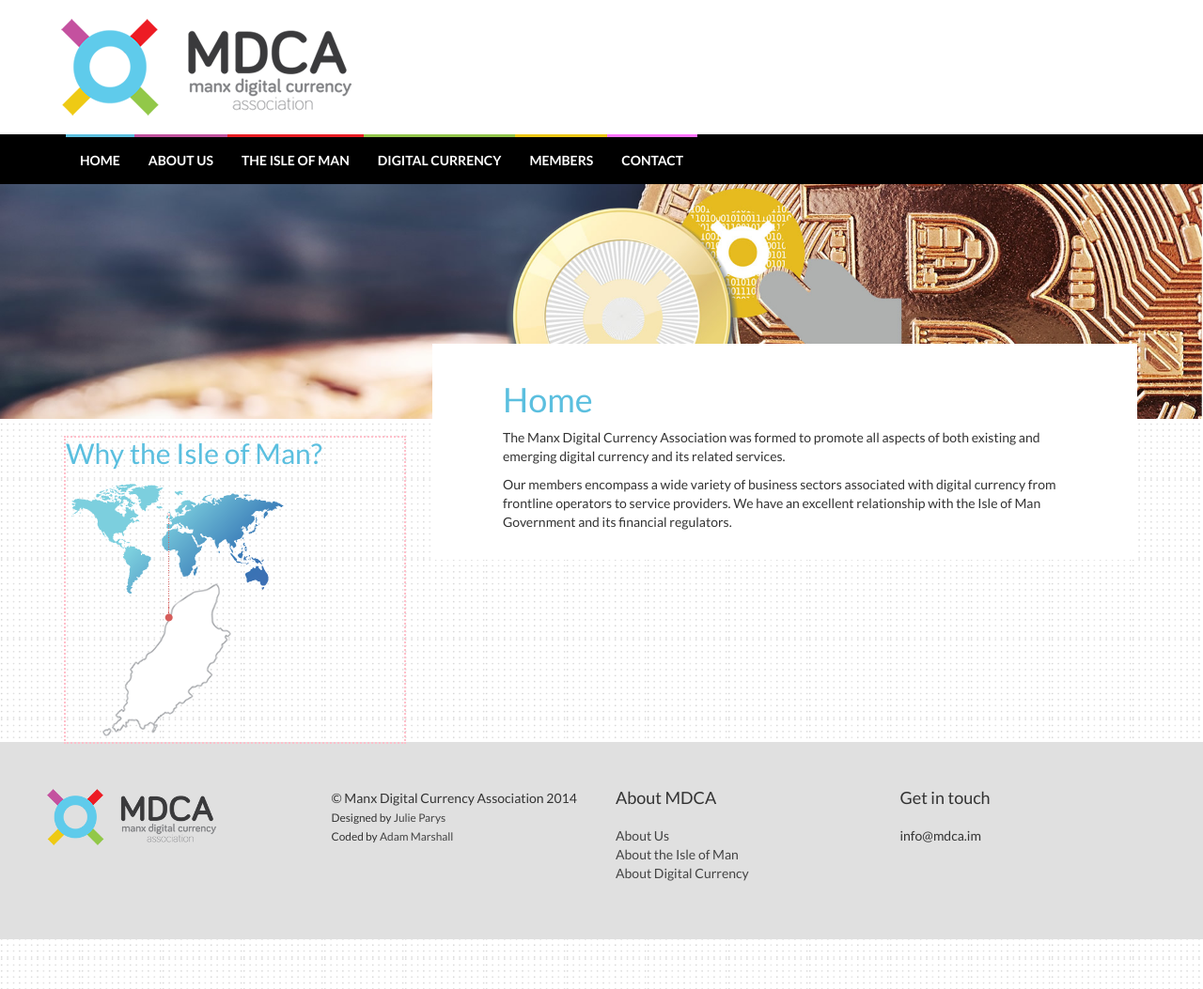
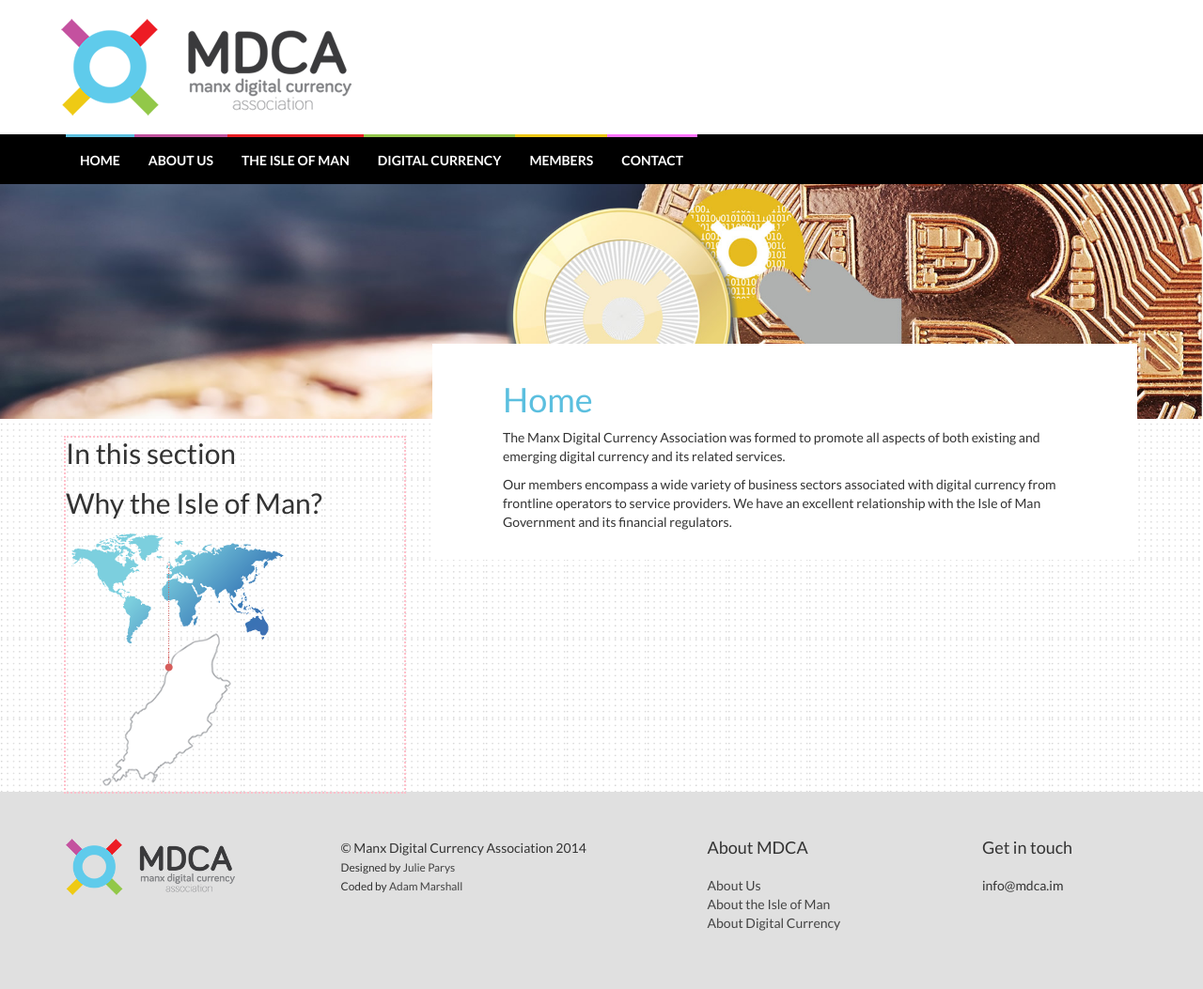
Before and after one commit to Julieparys/MDCA, a Jekyll site: the page built from src/index.md, in a window 1280 px wide. Shown: the whole page at 94% size. Built offline with Jekyll 4.4.1, drawn with Linux system fonts in a browser that asks for light colours; Markdown is read by kramdown in place of the engine named in the settings.

Commit message:
Some minor modifications to footer and styles

```diff
--- a/src/_includes/footer.html
+++ b/src/_includes/footer.html
@@ -1,9 +1,10 @@
 <div class="footer">
+	<div class="container">
 		<div class="row">
 			<div class="col-xs-6 col-sm-3">
 				<img src="/img/assets/MDCALogo.small.png" alt="{{site.name}}" />
 			</div>
-		<div class="col-xs-6 col-sm-3">
+			<div class="col-xs-6 col-sm-4">
 				&copy; {{site.name}} {{ site.time | date: "%Y" }}<br>
 				<small>
 					Designed by <a href="http://julieparys.com">Julie Parys</a><br>
@@ -18,7 +19,7 @@
 					<li><a href="/digital-currency/">About Digital Currency</a></li>
 				</ul>
 			</div>
-		<div class="col-xs-6 col-sm-3">
+			<div class="col-xs-6 col-sm-2">
 				<h4>Get in touch</h4>
 				<ul>
 					<li>info@mdca.im</li>
@@ -26,3 +27,4 @@
 			</div>
 		</div>
 	</div>
+</div>
--- a/src/_layouts/default.html
+++ b/src/_layouts/default.html
@@ -23,6 +23,8 @@
 				<!-- sidebar area -->
 				<div class="col-md-4 col-md-pull-8">
 					<div class="sidebarWrapper">
+						<h2>In this section</h2>
+
 						<h2>Why the Isle of Man?</h2>
 						<div class="isleOfManMap">
 						<img src="/img/MAP.fw.png" />
--- a/src/_sass/src/screen.sass
+++ b/src/_sass/src/screen.sass
@@ -45,8 +45,10 @@ html
 			position: relative
 			top: -80px
 			padding: 20px 10%
-		.sidebarWrapper
+		.container .sidebarWrapper
 			outline: 2px dotted pink
+			h1, h2
+				color: #333
 		h1, h2
 			color: $cyan
 	// Site header
--- a/src/css/screen.css
+++ b/src/css/screen.css
@@ -2,7 +2,8 @@
 /* @author Adam Marshall <adam@appsynergy.net> @designer Julie Parys <julie.parys@arts-interactive.com> @copyright Adam Marshall, MDCA 2014 */
 html body { background-color: white; background-image: url("../img/assets/background.fw.png"); background-repeat: repeat; background-position: left top; font-family: Lato, sans-serif; }
 html body .mainContentWrapper { background-color: white; position: relative; top: -80px; padding: 20px 10%; }
-html body .sidebarWrapper { outline: 2px dotted pink; }
+html body .container .sidebarWrapper { outline: 2px dotted pink; }
+html body .container .sidebarWrapper h1, html body .container .sidebarWrapper h2 { color: #333333; }
 html body h1, html body h2 { color: #5bbfdf; }
 html .header { background-color: white; }
 html .header .logo { padding: 20px 10px; }
```
Lines whose indentation alone changed are shown as unchanged.
